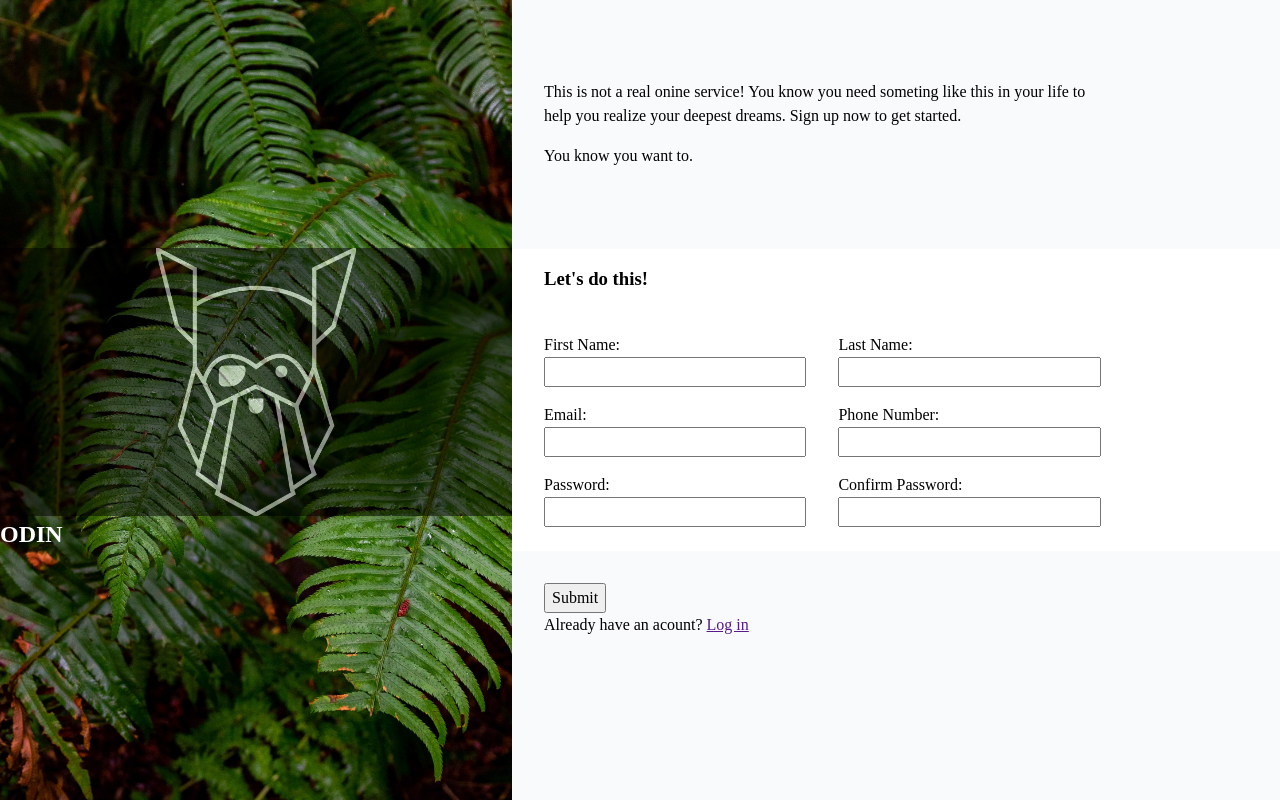
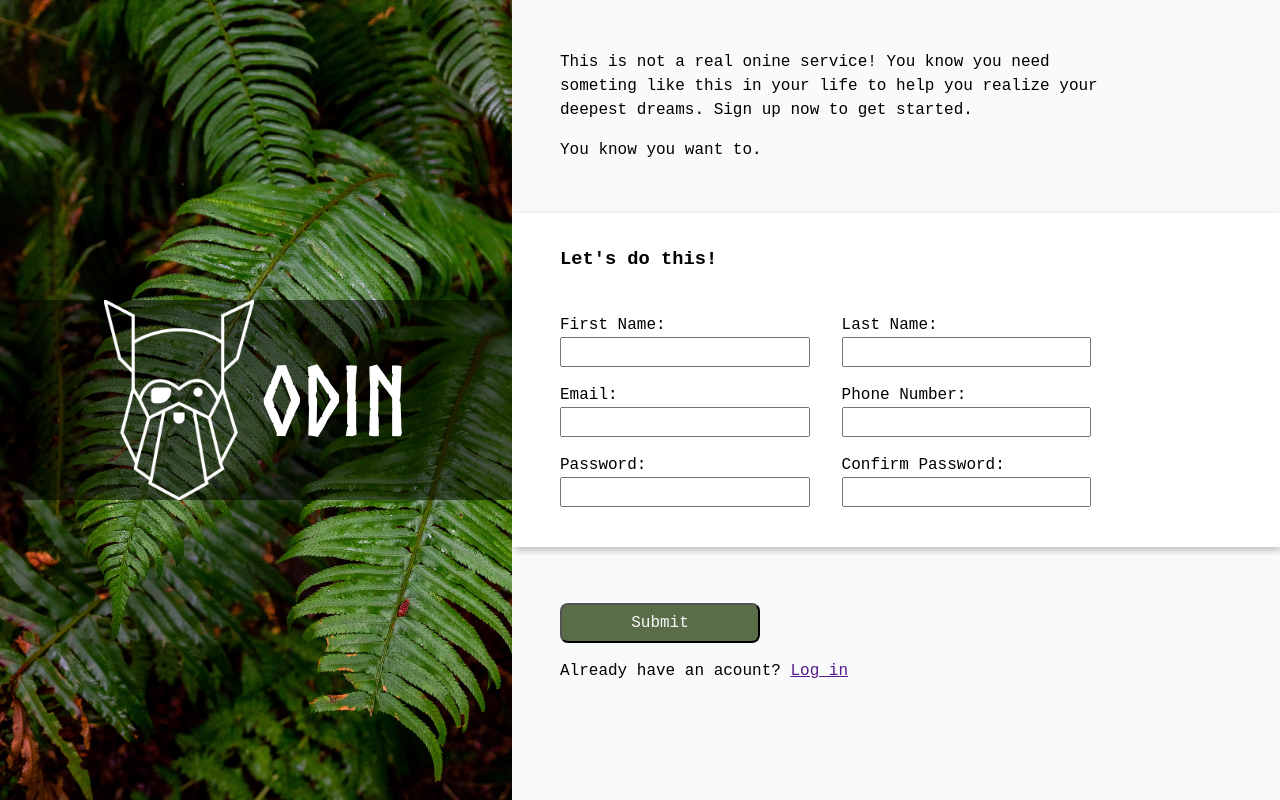
Before and after one commit to de3x/sign-up-form, a plain HTML site: page index.html in a window 1280 px wide. Drawn offline with Linux system fonts and the light colour scheme.

Commit message:
Initial styling

```diff
--- a/index.html
+++ b/index.html
@@ -12,10 +12,9 @@
       <div class="sidebar">
         <div class="icon_wrapper">
           <img src="/images/odin-lined.png" alt="The Odin Project Icon" />
-        </div>
-        <div class="odin_wrapper">
           <h2>ODIN</h2>
         </div>
+        <div class="odin_wrapper"></div>
       </div>
       <div class="main-content">
         <div class="intro">
@@ -60,7 +59,7 @@
           </form>
         </div>
         <div class="submit-wrapper">
-          <button>Submit</button>
+          <button class="submit">Submit</button>
           <p class="already">Already have an acount? <a href="">Log in</a></p>
         </div>
       </div>
--- a/styles.css
+++ b/styles.css
@@ -88,6 +88,10 @@ body {
   height: 100%;
 }
 
+body {
+  font-family: "Courier New", Courier, monospace;
+}
+
 .main-wrapper {
   display: grid;
   grid-template-columns: 40% 60%;
@@ -102,24 +106,31 @@ body {
   flex-direction: column;
   /* align-items: center; */
   justify-content: center;
+  position: relative;
 }
 
 .icon_wrapper {
-  position: relative;
-  z-index: 1;
-  background-color: black;
+  position: absolute;
   display: flex;
   justify-content: center;
+  width: 100%;
+  height: 200px;
+  z-index: 2;
+}
+
+.odin_wrapper {
+  width: 100%;
+  height: 200px;
+  background-color: black;
   opacity: 0.5;
 }
 
-.odin_wrapper {
+.icon_wrapper h2 {
+  align-self: center;
+  padding-left: 8px;
+  font-size: 6rem;
+  font-family: Norse;
   color: white;
-}
-
-.icon_wrapper img {
-  width: 200px;
-  opacity: 1;
 }
 
 .main-content {
@@ -137,12 +148,15 @@ body {
 }
 
 .intro_wrapper {
+  padding: 16px;
   padding-right: 150px;
 }
 
 .form-area {
+  padding: 16px;
   flex: 3;
-  box-shadow: 5px 10px red;
+  margin-bottom: 8px;
+  box-shadow: 2px 4px 8px hsl(0deg 0% 0% / 0.25);
 }
 
 .form-wrapper {
@@ -162,7 +176,7 @@ body {
 .submit-wrapper {
   flex: 4;
   background-color: #f9fafb;
-  padding: 32px;
+  padding: 48px;
 }
 
 .call_to_action {
@@ -172,3 +186,17 @@ body {
 .second_p {
   margin-top: 16px;
 }
+
+.submit {
+  width: 200px;
+  height: 40px;
+  margin-bottom: 16px;
+  border-radius: 8px;
+  color: #f9fafb;
+  background-color: #596d48;
+}
+
+@font-face {
+  font-family: Norse;
+  src: url(fonts/Norse-Bold.otf);
+}
```
Also changed, not shown: fonts/Norse-Bold.otf (added).
